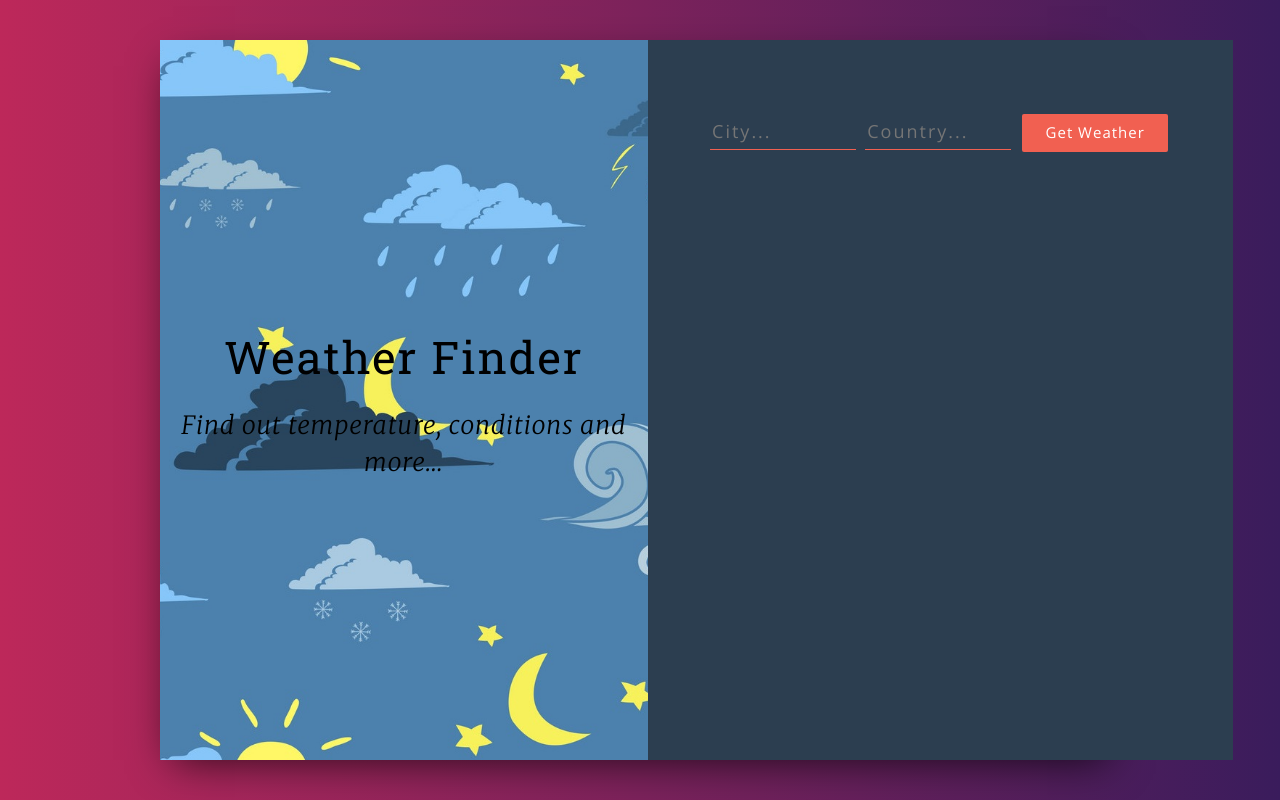
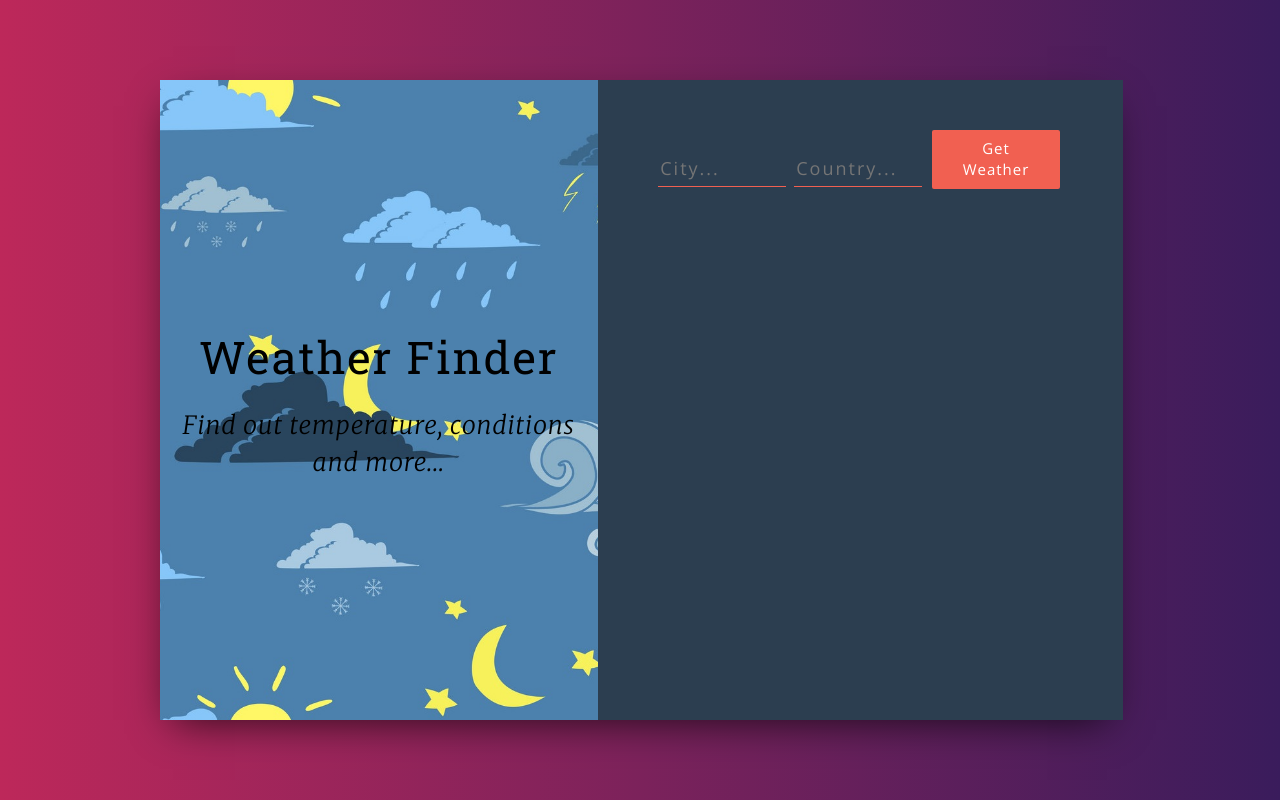
Before and after one commit to sajidkhaki/weather-app, a React (Create React App) app: page / in a window 1280 px wide. Built offline with nearby package versions, Linux system fonts and the light colour scheme.

Commit message:
css optimized

```diff
--- a/src/App.css
+++ b/src/App.css
@@ -25,15 +25,16 @@ body {
 }
 
 .main {
-  height: 90vh;
+  height: 80vh;
   background: #fff;
   box-shadow: 0px 13px 40px -13px rgba(0,0,0,0.75);
   width: 75%;
   background-color: #2c3e50;
+  margin: 0 auto;
 }
 
 .title-container {
-  height: 90vh;
+  height: 80vh;
   background: url("../src/components/img/bg2.jpg") center center no-repeat;
   background-size: cover;
   display: flex;
@@ -60,7 +61,7 @@ body {
 
 .form-container {
   background-color: #2c3e50;
-  height: 90vh;
+  height: 80vh;
   padding-top: 100px;
   padding-left: 50px;
 }
@@ -152,18 +153,6 @@ button:active {
   .main {
     overflow: auto;
   }
-}
-
-@media screen and (min-width: 320px) and (max-width: 960px) {
-  .container {
-    width: auto;
-  }
-  .main {
-    overflow: auto;
-  }
-}
-
-@media only screen and (min-width: 320px) {
   html {
     font-size: 9px;
   }
@@ -177,7 +166,7 @@ button:active {
     font-size: 15px;
   }
   .form-container {
-    height: 65vh;
+    height: 55vh;
     padding: 10px;
   }
   input[type="text"] {
@@ -201,7 +190,13 @@ button:active {
   }
 }
 
-@media only screen and (min-width: 360px) {
+@media screen and (min-width: 320px) and (max-width: 960px) {
+  .container {
+    width: auto;
+  }
+  .main {
+    overflow: auto;
+  }
   html {
     font-size: 9px;
   }
@@ -215,7 +210,7 @@ button:active {
     font-size: 15px;
   }
   .form-container {
-    height: 65vh;
+    height: 55vh;
     padding: 10px;
   }
   input[type="text"] {
@@ -239,126 +234,16 @@ button:active {
   }
 }
 
-@media only screen and (min-width: 375px) {
-  html {
-    font-size: 9px;
+
+@media screen and (min-width: 960px)  and (max-width: 1366px) {
+  .container {
+    width: 1050px;
   }
- .title-container {
-    height: 30vh;
-  }
-  .title-container__title {
-    font-size: 20px;
-  }
-  .title-container__subtitle {
-    font-size: 15px;
-  }
-  .form-container {
-    height: 60vh;
-    padding: 10px;
-  }
-  input[type="text"] {
-    display: list-item;
-    width: 85%;
-    font-size: 16px;
-    margin-left: 5%;
-  }
-  button {
-    margin-top: 5%;
-    width: 80%;
-    padding: 5px 10px;
-  }
-  .weather__info {
-    width: auto;
-    font-size: 15px;
-    margin-top: 5%;
-  }
-  .weather__key {
-    padding: 10px 0 10px 0;
-  }
-}
-
-@media only screen and (min-width: 411px) {
-  html {
-    font-size: 9px;
-  }
-  .title-container {
-    height: 30vh;
-  }
-  .title-container__title {
-    font-size: 25px;
-  }
-  .title-container__subtitle {
-    font-size: 18px;
-  }
-  .form-container {
-    height: 60vh;
-    padding: 10px;
-  }
-  input[type="text"] {
-    display: list-item;
-    width: 85%;
-    font-size: 16px;
-    margin-left: 5%;
-  }
-  button {
-    margin-top: 5%;
-    width: 80%;
-    padding: 5px 10px;
-  }
-  .weather__info {
-    width: auto;
-    font-size: 15px;
-    margin-top: 5%;
-  }
-  .weather__key {
-    padding: 10px 0 10px 0;
-  }
-}
-
-@media only screen and (min-width: 414px) {
-  html {
-    font-size: 9px;
-  }
-  .title-container {
-    height: 30vh;
-  }
-  .title-container__title {
-    font-size: 25px;
-  }
-  .title-container__subtitle {
-    font-size: 18px;
-  }
-  .form-container {
-    height: 60vh;
-    padding: 10px;
-  }
-  input[type="text"] {
-    display: list-item;
-    width: 85%;
-    font-size: 16px;
-    margin-left: 5%;
-  }
-  button {
-    margin-top: 5%;
-    width: 80%;
-    padding: 5px 10px;
-  }
-  .weather__info {
-    width: auto;
-    font-size: 15px;
-    margin-top: 5%;
-  }
-  .weather__key {
-    padding: 10px 0 10px 0;
-  }
-}
-
-@media only screen and (min-width: 768px) {
   html {
     font-size: 10px;
   }
   .title-container {
-    height: 30vh;
+    height: 80vh;
   }
   .title-container__title {
     font-size: 45px;
@@ -367,44 +252,7 @@ button:active {
     font-size: 25px;
   }
   .form-container {
-    height: 60vh;
-    padding: 10px;
-  }
-  input[type="text"] {
-    display: inline-block;
-    width: 30%;
-    font-size: 18px;
-    margin-left: 0;
-  }
-  button {
-    width: 30%;
-    padding: 5px 10px;
-  }
-  .weather__info {
-    width: auto;
-    font-size: 22px;
-    margin-top: 5%;
-  }
-  .weather__key {
-    padding: 15px 0 20px 0;
-  }
-}
-
-@media only screen and (min-width: 1024px) {
-  html {
-    font-size: 10px;
-  }
-  .title-container {
-    height: 90vh;
-  }
-  .title-container__title {
-    font-size: 45px;
-  }
-  .title-container__subtitle {
-    font-size: 25px;
-  }
-  .form-container {
-    height: 90vh;
+    height: 80vh;
     padding: 50px;
   }
   input[type="text"] {
```
